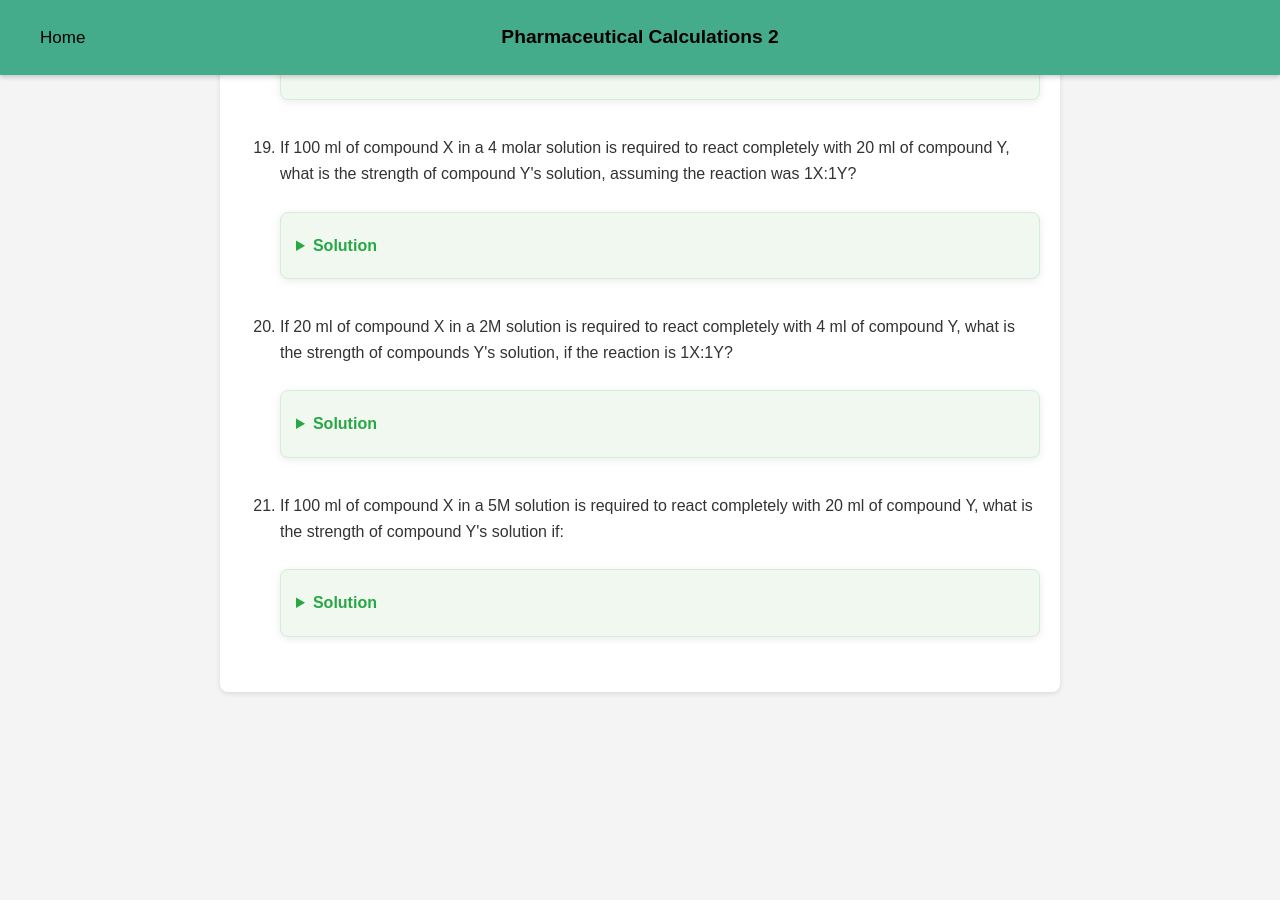
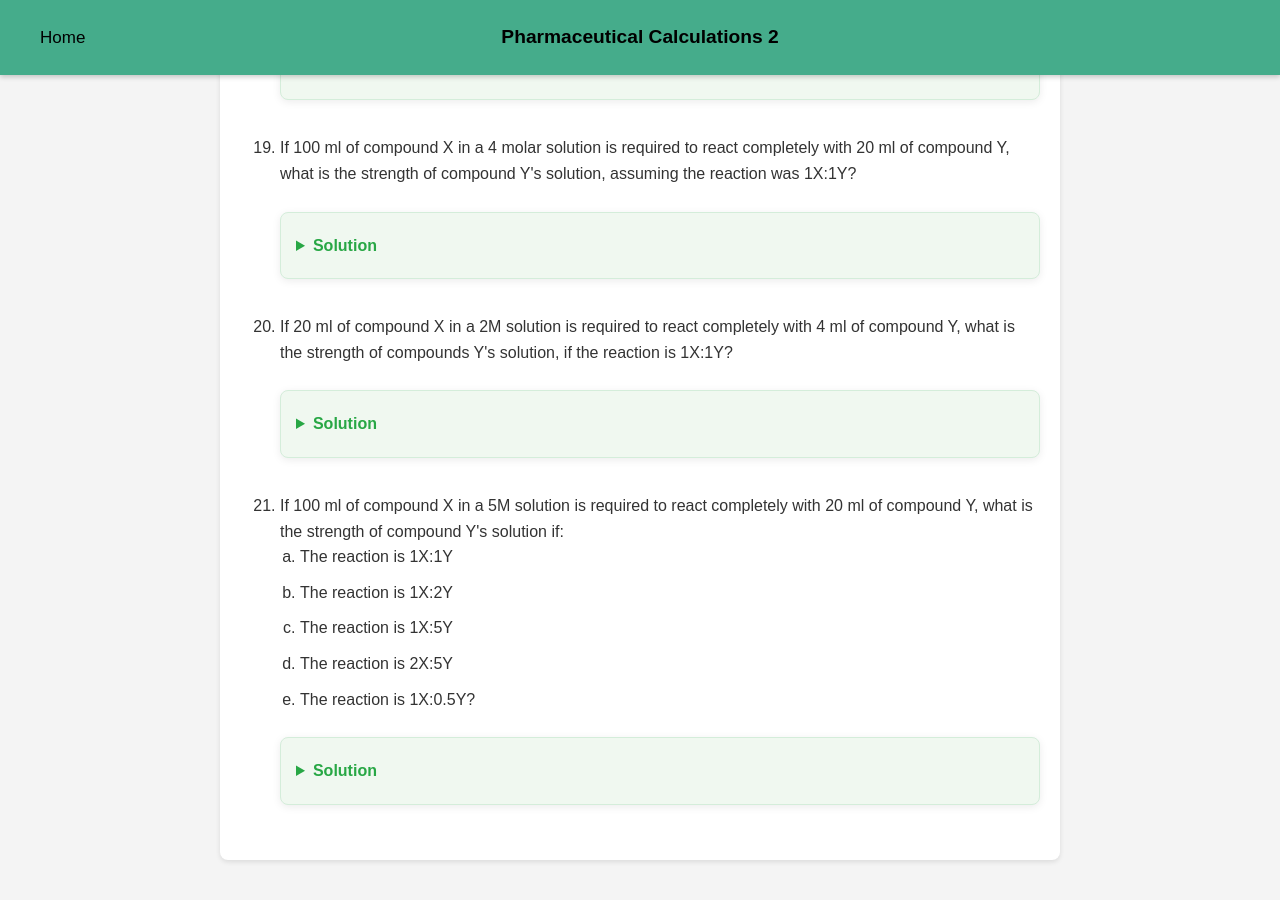
Before and after one commit to probe973/pha-4010y, a Jekyll site: the page built from review/2.md, in a window 1280 px wide and 900 px high, scrolled down 5120 px. Built offline with Jekyll 4.4.1, drawn with Linux system fonts in a browser that asks for light colours; before the commit the page ends 5852 px from its top, so only the background shows below that.

Commit message:
Update 2.md

```diff
--- a/review/2.md
+++ b/review/2.md
@@ -483,6 +483,13 @@ title: Pharmaceutical Calculations 2
         </details>
     </li>
     <li>If 100 ml of compound X in a 5M solution is required to react completely with 20 ml of compound Y, what is the strength of compound Y's solution if:
+        <ol type="a">
+            <li>The reaction is 1X:1Y</li>
+            <li>The reaction is 1X:2Y</li>
+            <li>The reaction is 1X:5Y</li>
+            <li>The reaction is 2X:5Y</li>
+            <li>The reaction is 1X:0.5Y?</li>
+        </ol>
         <details class="solution-details">
             <summary>Solution</summary>
             <div class="solution-content">
```
